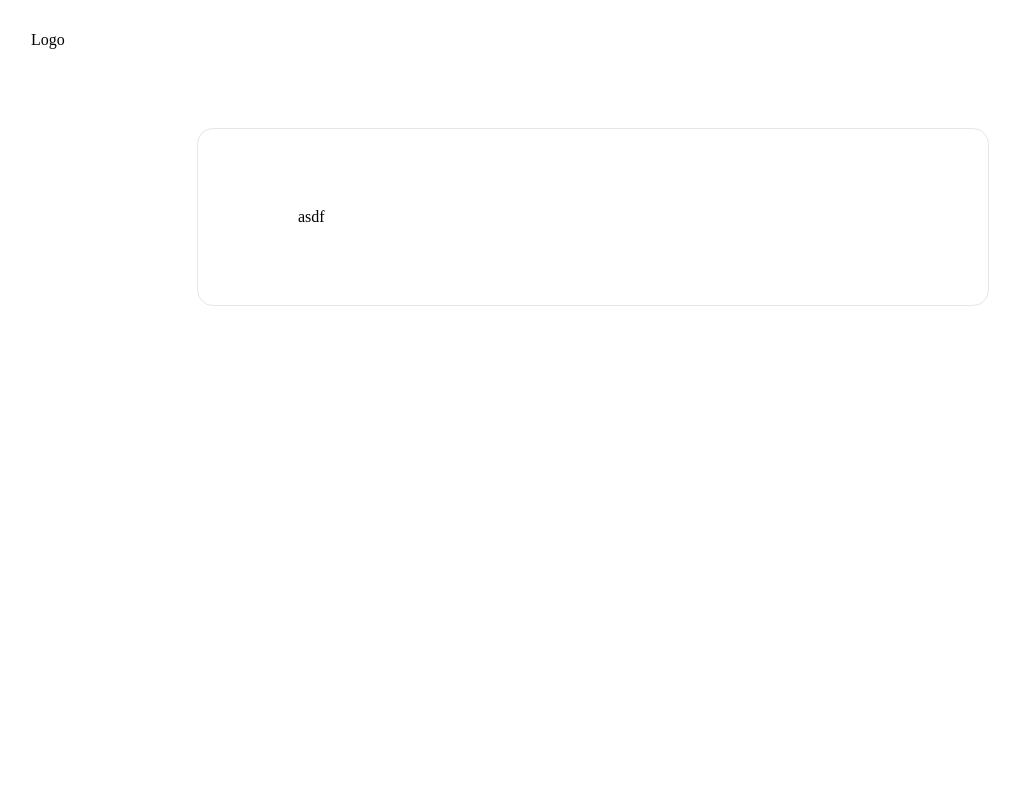
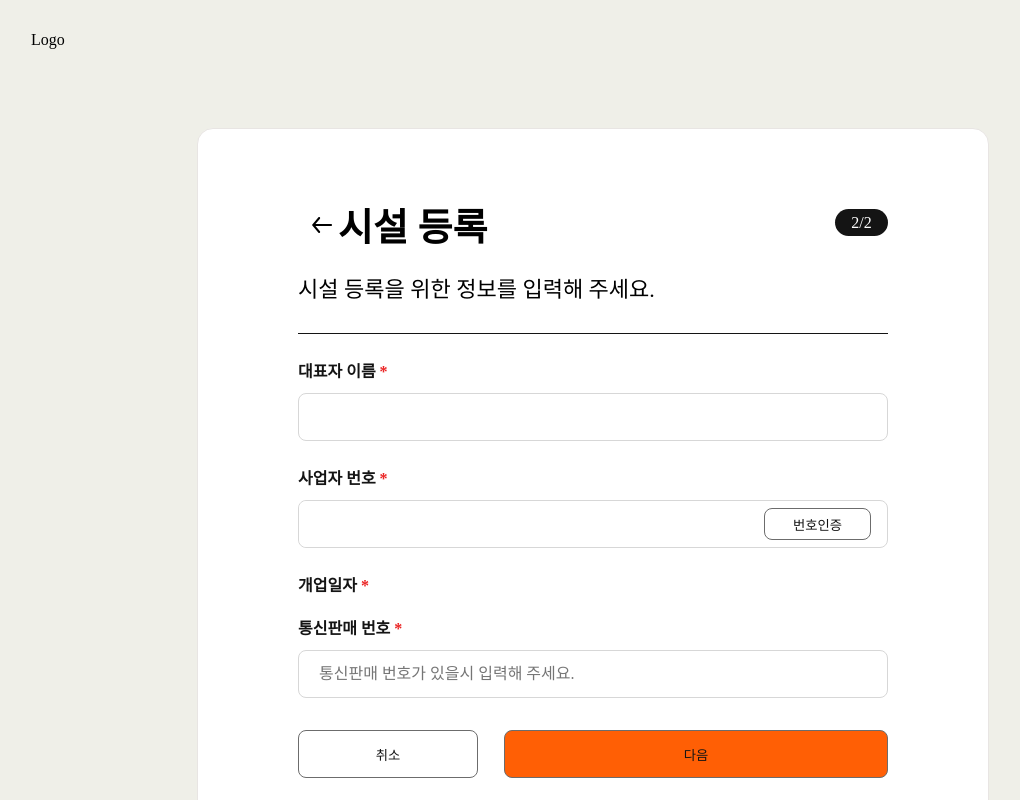
Before and after one commit to hobbyloop/hobbyloop-webF, a React (Create React App) app: page /facility/register in a window 1280 px wide. Shown: the top 800 px of the page, without its empty margins (47-1067 px from the left). Built offline with nearby package versions, Linux system fonts and the light colour scheme; no server answers; a web font is replaced by a local one.

Commit message:
✨Add: facilityRegister생성

```diff
--- a/package.json
+++ b/package.json
@@ -4,6 +4,7 @@
   "private": true,
   "dependencies": {
     "@babel/plugin-proposal-private-property-in-object": "^7.21.11",
+    "@hookform/resolvers": "^3.3.4",
     "@storybook/addon-backgrounds": "^7.5.2",
     "@tanstack/react-query": "^5.21.7",
     "@testing-library/jest-dom": "^5.14.1",
@@ -82,7 +83,10 @@
     "babel-plugin-named-exports-order": "^0.0.2",
     "eslint-plugin-storybook": "^0.6.15",
     "prop-types": "^15.8.1",
+    "react-hook-form": "^7.51.0",
     "storybook": "^7.5.2",
-    "webpack": "^5.89.0"
+    "webpack": "^5.89.0",
+    "yup": "^1.4.0",
+    "zod": "^3.22.4"
   }
 }
--- a/src/App.tsx
+++ b/src/App.tsx
@@ -11,11 +11,15 @@ import SubscriptionManage from "components/pages/subscription/SubscriptionManage
 import SubscriptionRegister from "components/pages/subscription/SubscriptionRegister";
 import { RouterProvider, createBrowserRouter } from "react-router-dom";
 import styled from "styled-components";
+import { Colors } from "utils/constants/colors";
 
 const Container = styled.div`
   display: flex;
   flex-direction: column;
+  background-color: ${Colors.gray_EFEFE8};
   gap: 5px;
+  width: 100%;
+  height: 100%;
 `;
 
 const router = createBrowserRouter([
--- /dev/null
+++ b/src/components/common/atoms/ErrorMsg.tsx
@@ -0,0 +1,11 @@
+import styled from "styled-components";
+import { ErrorProps } from "./TextField";
+
+const ErrorMsg = ({ errorMsg, ...rest }: ErrorProps) => {
+  return <StyledErrorMsg {...rest}>{errorMsg}</StyledErrorMsg>;
+};
+
+const StyledErrorMsg = styled.p`
+  color: red;
+`;
+export default ErrorMsg;
--- /dev/null
+++ b/src/components/common/atoms/FormButton.tsx
@@ -0,0 +1,51 @@
+import { ButtonHTMLAttributes, forwardRef } from "react";
+import styled, { CSSProperties, css } from "styled-components";
+import { Colors } from "utils/constants/colors";
+
+type FormButtonProps = ButtonHTMLAttributes<HTMLButtonElement> & {
+  children: React.ReactNode;
+  backgroundColor?: string;
+  width?: string;
+  height?: string;
+  submitInner?: boolean;
+  color?: string;
+};
+
+const FormButton = forwardRef<HTMLButtonElement, FormButtonProps>(
+  ({ children, ...props }, ref) => {
+    return (
+      <StyledButton {...props} type={props.type} ref={ref}>
+        {children}
+      </StyledButton>
+    );
+  },
+);
+
+const StyledButton = styled.button<
+  Pick<
+    FormButtonProps,
+    "backgroundColor" | "width" | "height" | "submitInner" | "color"
+  >
+>`
+  border: 1px solid ${Colors.gray_6C};
+  border-radius: 8px;
+  background-color: ${({ backgroundColor }) =>
+    backgroundColor ? backgroundColor : Colors.orange_FF5F05};
+  width: ${({ width }) => (width ? width : "180px")};
+  height: ${({ height }) => (height ? height : "48px")};
+  color: ${({ color }) => (color ? color : Colors.black_14)};
+  ${({ submitInner }) =>
+    submitInner &&
+    css`
+      width: 107px;
+      height: 32px;
+      position: absolute;
+      right: 16px;
+      top: 50%;
+      transform: translate(0, -50%);
+    `};
+`;
+
+FormButton.displayName = "FormButton";
+
+export default FormButton;
--- a/src/components/common/atoms/TextButton.tsx
+++ b/src/components/common/atoms/TextButton.tsx
@@ -11,7 +11,7 @@ function TextButton({ customStyle, ...restConfig }: ITextButtonProps) {
   return <StyledButton {...restConfig} customStyle={customStyle} />;
 }
 
-const StyledButton = styled.button<ICustomStyle>`
+export const StyledButton = styled.button<ICustomStyle>`
   background-color: ${Colors.orange_FF5F05};
   border-radius: 8px;
   color: #ffffff;
--- /dev/null
+++ b/src/components/common/atoms/TextField.tsx
@@ -0,0 +1,74 @@
+import { InputHTMLAttributes, forwardRef } from "react";
+import styled, { css } from "styled-components";
+import { Colors } from "utils/constants/colors";
+import ErrorMsg from "./ErrorMsg";
+
+type TextFieldProps = {
+  placeholder?: string;
+  errorMsg?: string;
+  submitInner?: boolean;
+};
+
+export type ErrorProps = Pick<TextFieldProps, "errorMsg">;
+
+type IntupAttribute = InputHTMLAttributes<HTMLInputElement> & TextFieldProps;
+
+//use임플리먼트 리팩토링?
+const TextField = forwardRef<HTMLInputElement, IntupAttribute>(
+  ({ children, submitInner, ...props }, ref) => {
+    return (
+      <>
+        <StyledInputWrap submitInner={submitInner}>
+          <StyledInput
+            ref={ref}
+            placeholder={props.placeholder}
+            autoComplete="off"
+            type={props.type}
+            {...props}
+          />
+          {children}
+        </StyledInputWrap>
+        {props.errorMsg && <ErrorMsg errorMsg={props.errorMsg} />}
+      </>
+    );
+  },
+);
+
+const StyledInput = styled.input`
+  border: 1px solid ${Colors.gray_D7};
+  border-radius: 8px;
+  font-size: 16px;
+  font-weight: 500;
+  height: 48px;
+  width: 100%;
+  padding: 0 20px;
+
+  ::placeholder {
+    color: ${Colors.gray_6C};
+  }
+`;
+//   ${(props) => props.customStyle && css(props.customStyle)}
+
+const StyledInputWrap = styled.div<{ submitInner?: boolean }>`
+  ${({ submitInner }) =>
+    submitInner &&
+    css`
+      width: 100%;
+      height: 48px;
+      position: relative;
+      border: 1px solid ${Colors.gray_D7};
+      border-radius: 8px;
+
+      ${StyledInput} {
+        position: absolute;
+        width: calc(100% - 162px);
+        height: 100%;
+        outline: none;
+        border: none;
+      }
+    `}
+`;
+
+TextField.displayName = "TextField";
+
+export default TextField;
--- a/src/components/common/atoms/TextInput.tsx
+++ b/src/components/common/atoms/TextInput.tsx
@@ -12,7 +12,7 @@ const defaultStyles = css<Props>`
   border-radius: 8px;
   font-size: 16px;
   font-weight: 500;
-  width: ${(props) => props.width || 180}px;
+  width: ${(props) => props.width || "180px"};
   height: 48px;
   padding: 0 20px;
   box-sizing: border-box;
--- a/src/components/common/templates/WhiteBoxTemplate.tsx
+++ b/src/components/common/templates/WhiteBoxTemplate.tsx
@@ -23,7 +23,8 @@ const Container = styled.div`
 `;
 
 const WhiteWrapper = styled.div`
-  width: 792px;
+  max-width: 792px;
+  width: 100%;
   margin-top: 48px;
   margin-bottom: 120px;
   padding: 80px 100px;
--- a/src/components/pages/facility/FacilityRegisterPage.tsx
+++ b/src/components/pages/facility/FacilityRegisterPage.tsx
@@ -1,8 +1,17 @@
+import Label from "components/common/atoms/Label";
 import Logo from "components/common/atoms/Logo";
+import Pagination from "components/common/atoms/Pagination";
 import Header from "components/common/templates/Header";
 import WhiteBoxTemplate from "components/common/templates/WhiteBoxTemplate";
-import React from "react";
+import { CSSProperties, useRef } from "react";
+import { useForm, SubmitHandler, SubmitErrorHandler } from "react-hook-form";
 import styled from "styled-components";
+import { Colors } from "utils/constants/colors";
+import { zodResolver } from "@hookform/resolvers/zod";
+import { FaciltyRegisterSchema, facilityRegisterSchema } from "./schema";
+import TextField from "components/common/atoms/TextField";
+import FormButton from "components/common/atoms/FormButton";
+import { ReactComponent as BackArrowIcon } from "assets/ic_backArrow.svg";
 
 const Container = styled.div`
   display: flex;
@@ -10,14 +19,165 @@ const Container = styled.div`
 `;
 
 function FacilityRegisterPage() {
+  const buttonRef = useRef(null);
+
+  const {
+    register,
+    handleSubmit: faciltyRegisterHandle,
+    formState: { errors, isValid, isDirty },
+  } = useForm<FaciltyRegisterSchema>({
+    resolver: zodResolver(facilityRegisterSchema),
+  });
+
+  // console.log("isDirty?", isDirty);
+
+  const onSubmit: SubmitHandler<FaciltyRegisterSchema> = (data) => {
+    if (buttonRef) {
+      console.log("버튼타입에따라", buttonRef.current);
+    }
+    console.log("Form data submitted:", data);
+  };
+
+  const onError: SubmitErrorHandler<FaciltyRegisterSchema> = (error) => {
+    console.log("error", error);
+  };
+
+  const businessNumberHandle = () => {
+    console.log("인증번호 onClick");
+  };
+
   return (
     <Container>
       <Header>
         <Logo />
       </Header>
-      <WhiteBoxTemplate>asdf</WhiteBoxTemplate>
+      <WhiteBoxTemplate>
+        <StyledTextOuter>
+          <BackArrowIcon />
+          <StyledText fontSize="38px" fontWeight="700">
+            시설 등록
+          </StyledText>
+          <Pagination currentPage={2} maxPage={2} />
+          <StyledText fontSize="22px">
+            시설 등록을 위한 정보를 입력해 주세요.
+          </StyledText>
+        </StyledTextOuter>
+        <StyledFormWrap onSubmit={faciltyRegisterHandle(onSubmit, onError)}>
+          <StyledFlex>
+            <Label isRequired htmlFor="representaviveName">
+              대표자 이름
+            </Label>
+            <TextField
+              id="representaviveName"
+              width="100%"
+              {...register("representativeName")}
+              errorMsg={errors.representativeName?.message}
+            />
+          </StyledFlex>
+          <StyledFlex>
+            <Label isRequired htmlFor="businessNumber">
+              사업자 번호
+            </Label>
+            <TextField
+              submitInner
+              id="businessNumber"
+              width="100%"
+              {...register("businessNumber")}
+              errorMsg={errors.businessNumber?.message}
+            >
+              <FormButton
+                // type="submit"
+                submitInner
+                onClick={businessNumberHandle}
+                name="businessNumber"
+                ref={buttonRef}
+                backgroundColor="transparent"
+              >
+                번호인증
+              </FormButton>
+            </TextField>
+          </StyledFlex>
+          <StyledFlex>
+            <Label isRequired htmlFor="OpeningDate">
+              개업일자
+            </Label>
+            {/* <DateInput
+              value={selectedDate}
+              onClickCalendar={handleCalendarClick}
+            /> */}
+          </StyledFlex>
+          <StyledFlex>
+            <Label isRequired htmlFor="mailOrderNumber">
+              통신판매 번호
+            </Label>
+            <TextField
+              id="mailOrderNumber"
+              placeholder="통신판매 번호가 있을시 입력해 주세요."
+              width="100%"
+              {...register("mailOrderNumber")}
+              errorMsg={errors.mailOrderNumber?.message}
+            />
+          </StyledFlex>
+          <StyledButtonWrap>
+            <FormButton backgroundColor="transparent">취소</FormButton>
+            <FormButton
+              // disabled={!isDirty || !isValid}
+              type="submit"
+              width="384px"
+            >
+              다음
+            </FormButton>
+          </StyledButtonWrap>
+        </StyledFormWrap>
+      </WhiteBoxTemplate>
     </Container>
   );
 }
 
+const StyledFormWrap = styled.form`
+  display: grid;
+  grid-template-columns: 1fr;
+  gap: 32px;
+  margin: 32px 0 56px;
+`;
+
+const StyledFlex = styled.div`
+  display: flex;
+  flex-direction: column;
+  gap: 16px;
+  width: 100%;
+  position: relative;
+`;
+
+const StyledButtonWrap = styled.div`
+  display: flex;
+  justify-content: space-between;
+`;
+// display: grid;
+// grid-template-columns: 180px 384px;
+
+const StyledText = styled.p<Pick<CSSProperties, "fontSize" | "fontWeight">>`
+  font-size: ${({ fontSize }) => fontSize};
+  font-weight: ${({ fontWeight }) => fontWeight};
+`;
+
+const StyledTextOuter = styled.div`
+  display: grid;
+  border-bottom: 1px solid ${Colors.black_14};
+  grid-template-columns: 40px auto 1fr;
+
+  :not(${StyledText}) {
+    justify-self: end;
+  }
+  ${StyledText} {
+    &:first-child {
+      grid-column: 2/3;
+    }
+    &:last-child {
+      padding: 32px 0;
+      grid-column: 1/3;
+    }
+  }
+`;
+
 export default FacilityRegisterPage;
--- /dev/null
+++ b/src/components/pages/facility/schema/index.ts
@@ -0,0 +1,28 @@
+import { z } from "zod";
+
+export type FaciltyRegisterSchema = z.infer<typeof facilityRegisterSchema>;
+
+export type BusinessNumberConfirmSchema = z.infer<
+  typeof businessNumberConfirmSchema
+>;
+
+// 시설 등록 schema
+export const facilityRegisterSchema = z.object({
+  // 대표자 이름
+  representativeName: z.string().min(2, { message: "회원이름은 필수 입니다." }),
+  // 사업자 번호 인증
+  businessNumber: z.string().max(8, {
+    message: "사업자 번호는 최대 8자리 입니다.",
+  }),
+
+  // 개업일자
+  // OpeningDate: z.string(),
+
+  // 통신 판매 번호
+  mailOrderNumber: z.string().nonempty("닉네임을 입력해주세요."),
+});
+
+// 사업자 번호 인증 schema
+export const businessNumberConfirmSchema = facilityRegisterSchema.pick({
+  businessNumber: true,
+});
```
Also changed, not shown: src/assets/ic_backArrow.svg (added), 1 other file (tests, documents, lock files or other folders).
